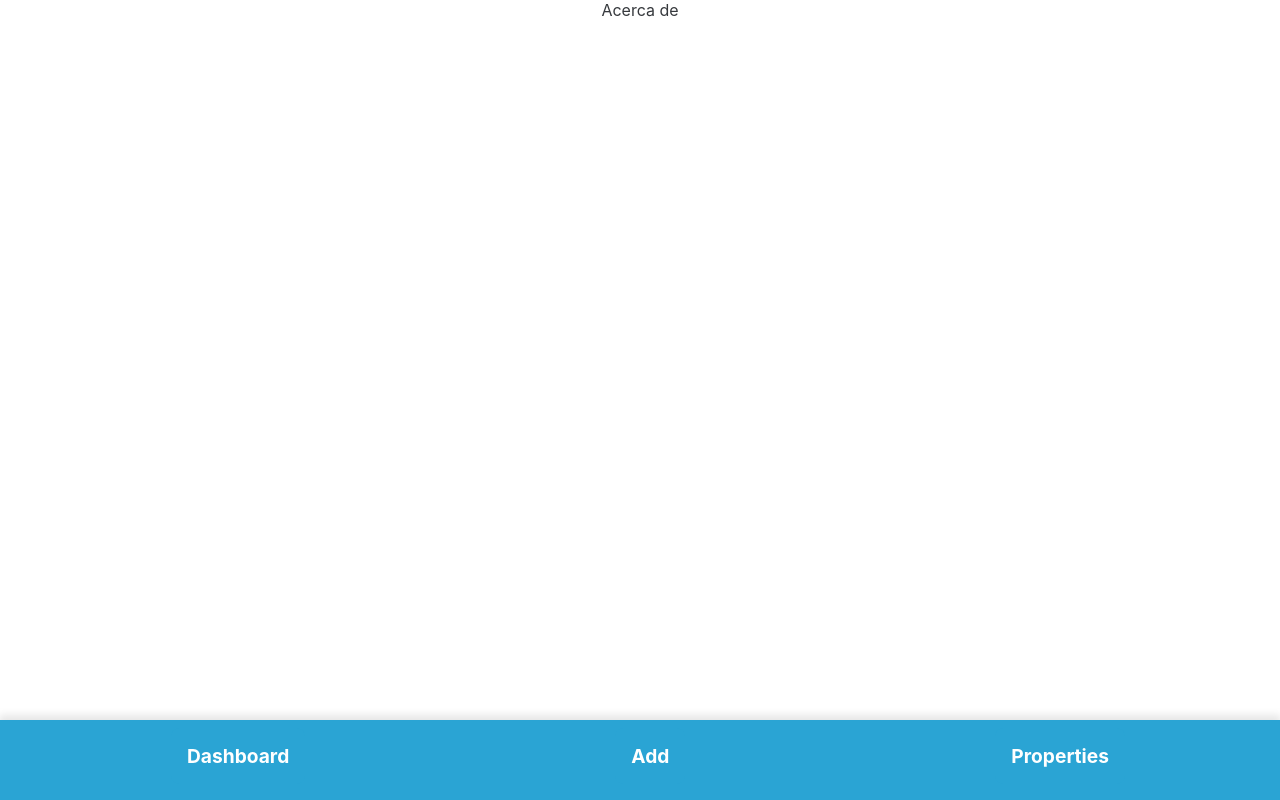
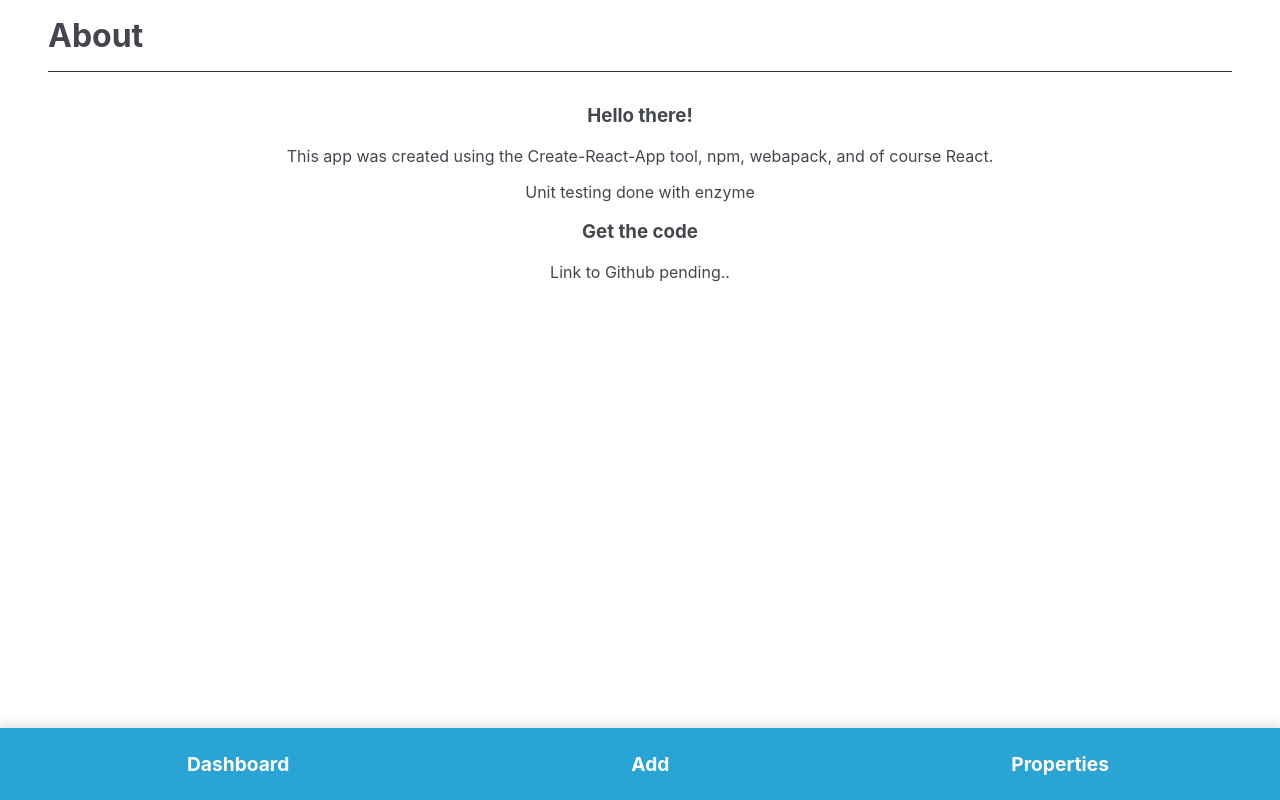
Before and after one commit to denkiapple/PropertyCreator, a React (Create React App) app: page /about in a window 1280 px wide. Built offline with nearby package versions, Linux system fonts and the light colour scheme.

Commit message:
update: App, Dashboard and about pages in folders

```diff
--- a/src/App.css
+++ b/src/App.css
@@ -10,7 +10,7 @@
   --color-grey: #333;
   --color-grey-light: #666;
 
-  --color-grey-blue: #36393d;
+  --color-grey-blue: #43474d;
 
   --color-transparent: rgba(0, 0, 0, 0.3);
   --color-transparent-light: rgba(0, 0, 0, 0.1);
@@ -19,6 +19,10 @@
   --shadow: 0.2rem 0.2rem 0.5rem 0.005rem var(--color-transparent);
   --shadow-light: 0.2rem 0.2rem 0.5rem 0.001rem var(--color-transparent);
   --shadow-hover: 0.2rem 0.2rem 0.5rem 0.025rem var(--color-transparent-dark);
+}
+
+* {
+  box-sizing: border-box;
 }
 
 .App {
--- a/src/App.js
+++ b/src/App.js
@@ -1,6 +1,7 @@
 import { Navigation } from "./Components";
 
 import {
+  About,
   AddProperty,
   Dashboard,
   PropertiesContainer,
@@ -29,9 +30,7 @@ function App() {
             <PropertiesContainer />
           )} />
           <Route path="/about" render={() => (
-            <div>
-              Acerca de
-            </div>
+            <About />
           )} />
         </Switch>
 
--- /dev/null
+++ b/src/Containers/About/About.jsx
@@ -0,0 +1,27 @@
+import React from "react";
+import { Header } from "../../Components";
+
+const About = () => {
+  return (
+    <main>
+      <Header title="About" />
+      <section>
+        <h3>Hello there!</h3>
+        <p>
+          This app was created using the Create-React-App tool, npm, webapack, and of course React.
+        </p>
+        <p>
+          Unit testing done with enzyme
+        </p>
+      </section>
+      <section>
+        <h3>Get the code</h3>
+        <p>
+          Link to Github pending..
+        </p>
+      </section>
+    </main>
+  );
+};
+
+export default About;
--- a/src/Containers/Dashboard.jsx
+++ b/src/Containers/Dashboard/Dashboard.jsx
@@ -1,6 +1,6 @@
 import React from "react";
 import { arrayOf, shape } from "prop-types";
-import { Header } from "../Components";
+import { Header } from "../../Components";
 
 const Dashboard = () => {
   return (
--- a/src/Containers/index.js
+++ b/src/Containers/index.js
@@ -1,5 +1,7 @@
+export { default as About } from "./About/About";
+export { default as Dashboard } from "./Dashboard/Dashboard";
+
 export { default as AddProperty } from "./AddProperty";
-export { default as Dashboard } from "./Dashboard";
 export { default as PropertiesContainer } from "./PropertiesContainer";
 export { default as PropertyForm } from "../Containers/PropertyForm";
 export { default as PropertyList } from "./PropertyList";
```
Also changed, not shown: 2 other files (tests, documents, lock files or other folders).
